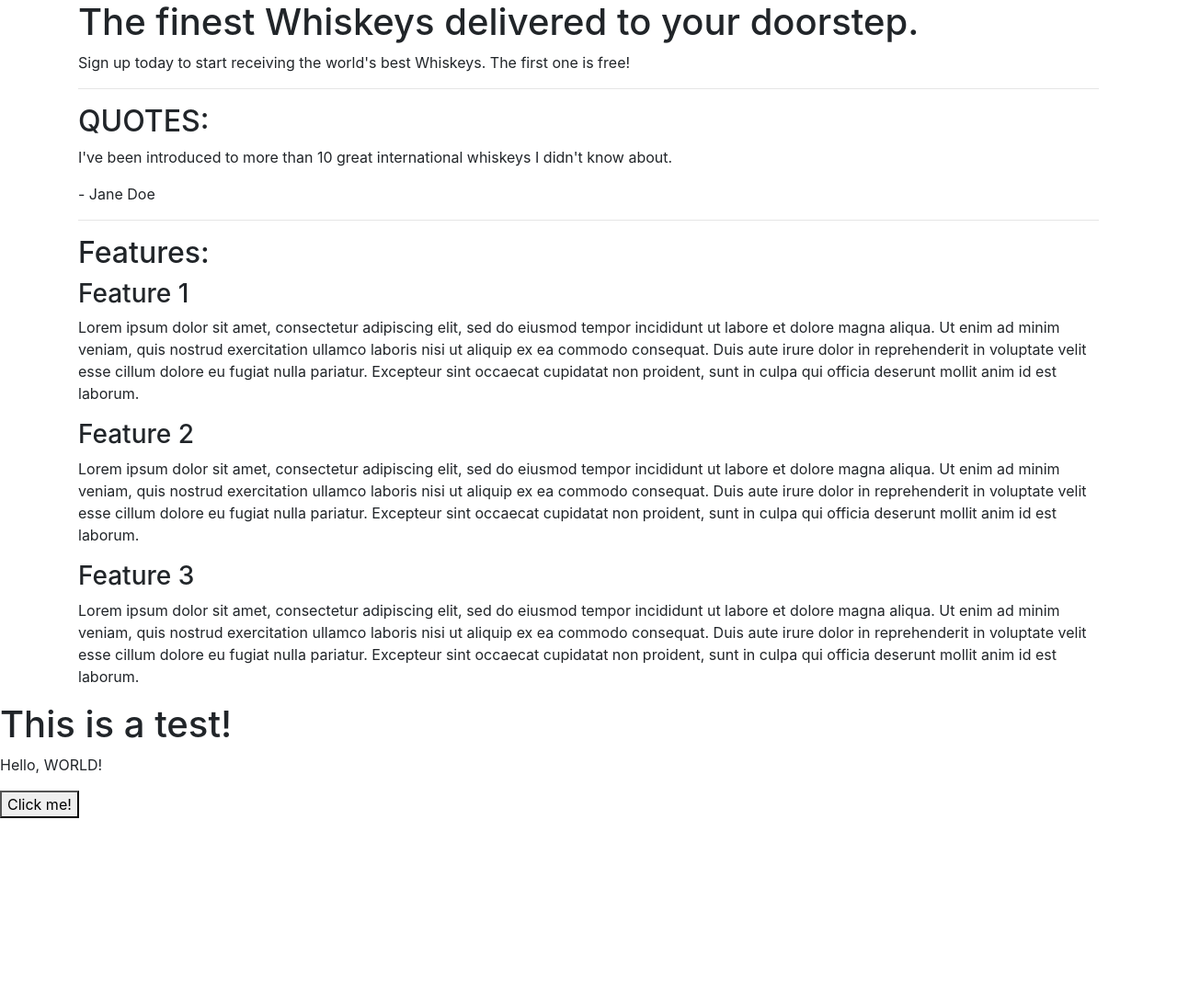
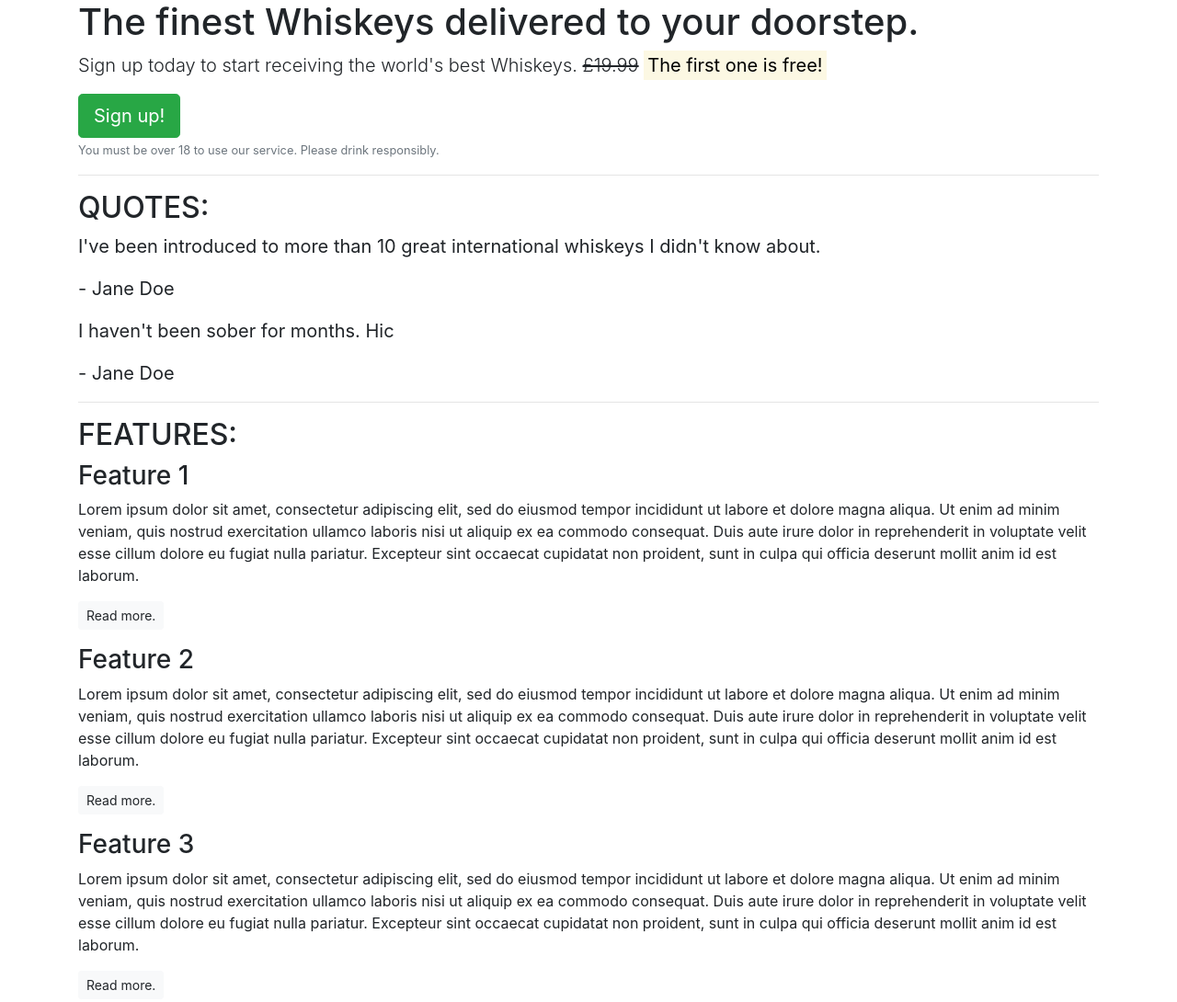
Before and after one commit to joffy69/bootstrap, a plain HTML site: page index.html in a window 1280 px wide. Shown: the whole page at 92% size. Before the commit the page ends 890 px from the top, so only its background shows below. Drawn offline with nearby package versions, Linux system fonts and the light colour scheme.

Commit message:
add buttons using bootstraps core css library
Have removed test button

```diff
--- a/index.html
+++ b/index.html
@@ -15,8 +15,10 @@
         <!-- Callout -->
         <section class="callout">
             <h1>The finest Whiskeys delivered to your doorstep.</h1>
-            <p>Sign up today to start receiving the world's best Whiskeys. The first
-        one is free!</p>
+            <p class="lead">Sign up today to start receiving the world's best Whiskeys. <s>£19.99</s> <strong><mark>The first
+        one is free!</mark></strong></p>
+        <button class="btn btn-success btn-lg">Sign up!</button>
+        <p class="text-muted"><small>You must be over 18 to use our service. Please drink responsibly.</small></p>
         </section>
         <!-- /.callout -->
         <hr>
@@ -24,35 +26,37 @@
     <!-- Quotes -->
         <section class="quotes">
             <h2 class="text-uppercase">Quotes:</h2>
-            <div class="quote">
+            <blockquote class="blockquote">
                 <p>I've been introduced to more than 10 great international whiskeys I didn't know about.</p>
                 <p>- Jane Doe</p>
-            </div>
+            </blockquote>
+            <blockquote class="blockquote">
+                <p>I haven't been sober for months. Hic</p>
+                <p>- Jane Doe</p>
+            </blockquote>
         </section>
         <!-- /.quotes -->
         <hr>
         <!-- features -->
         <section class="features">
-            <h2>Features:</h2>
+            <h2 class="text-uppercase">Features:</h2>
             <div class="feature">
                 <h3>Feature 1</h3>
                 <p>Lorem ipsum dolor sit amet, consectetur adipiscing elit, sed do eiusmod tempor incididunt ut labore et dolore magna aliqua. Ut enim ad minim veniam, quis nostrud exercitation ullamco laboris nisi ut aliquip ex ea commodo consequat. Duis aute irure dolor in reprehenderit in voluptate velit esse cillum dolore eu fugiat nulla pariatur. Excepteur sint occaecat cupidatat non proident, sunt in culpa qui officia deserunt mollit anim id est laborum.</p>
-
+                <p><a class="btn btn-sm btn-light" href="#">Read more.</a></p>
             </div>
             <div class="feature">
                 <h3>Feature 2</h3>
                 <p>Lorem ipsum dolor sit amet, consectetur adipiscing elit, sed do eiusmod tempor incididunt ut labore et dolore magna aliqua. Ut enim ad minim veniam, quis nostrud exercitation ullamco laboris nisi ut aliquip ex ea commodo consequat. Duis aute irure dolor in reprehenderit in voluptate velit esse cillum dolore eu fugiat nulla pariatur. Excepteur sint occaecat cupidatat non proident, sunt in culpa qui officia deserunt mollit anim id est laborum.</p>
-
+                <p><a class="btn btn-sm btn-light" href="#">Read more.</a></p>
             </div>
             <div class="feature">
                 <h3>Feature 3</h3>
                 <p>Lorem ipsum dolor sit amet, consectetur adipiscing elit, sed do eiusmod tempor incididunt ut labore et dolore magna aliqua. Ut enim ad minim veniam, quis nostrud exercitation ullamco laboris nisi ut aliquip ex ea commodo consequat. Duis aute irure dolor in reprehenderit in voluptate velit esse cillum dolore eu fugiat nulla pariatur. Excepteur sint occaecat cupidatat non proident, sunt in culpa qui officia deserunt mollit anim id est laborum.</p>
-
+                <p><a class="btn btn-sm btn-light" href="#">Read more.</a></p>
             </div>
         </section>
         </article>
-   <h1>This is a test!</h1>
-   <p>Hello, WORLD!</p>
-   <button>Click me!</button>
+
 </body>
 </html>
```
